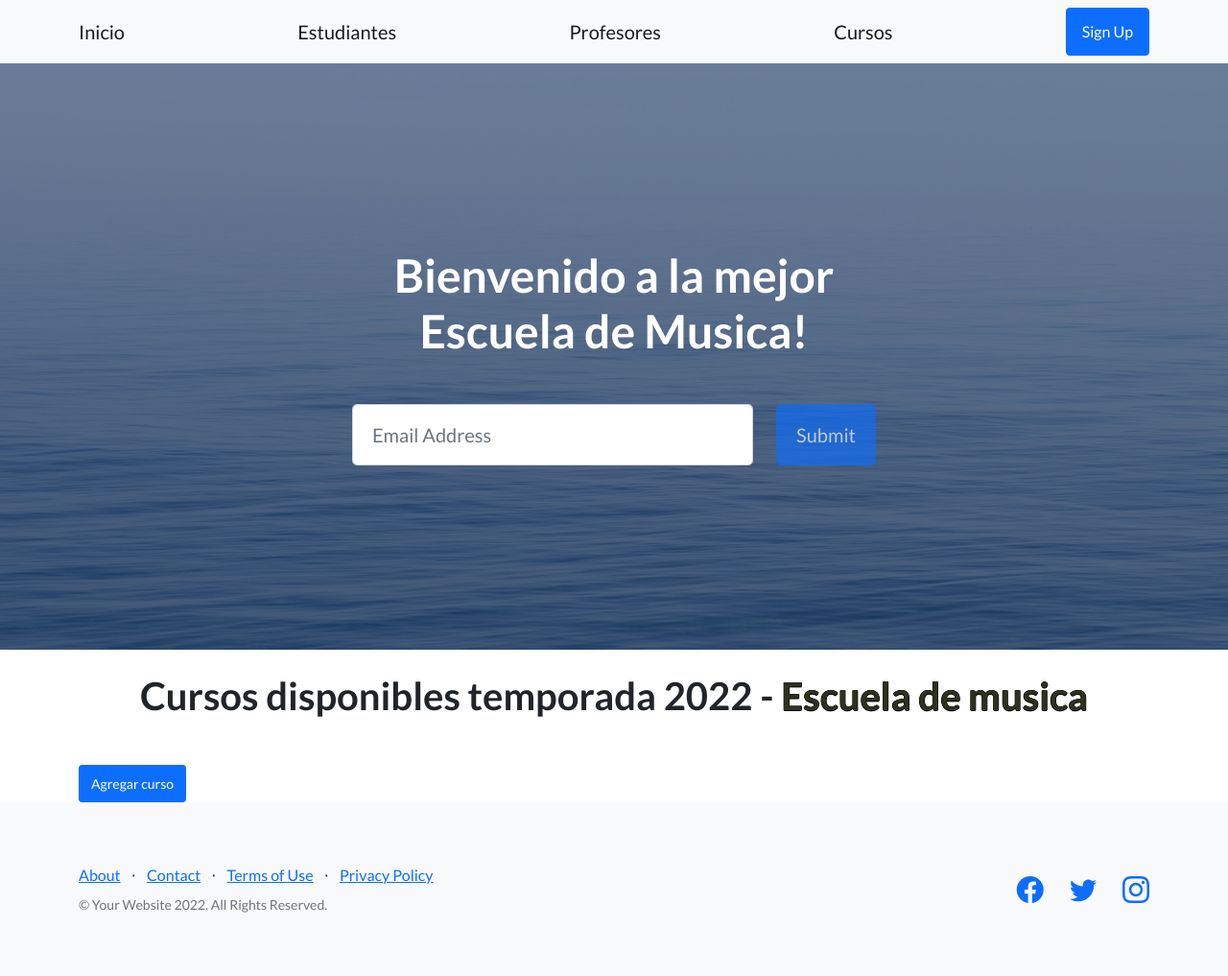
After one commit to Cocardo1w/proyectocoder, a Django app: page /appmusica/curso/list in a window 1280 px wide. The commit adds this page. Shown: the whole page at 96% size. Run offline with Django 4.2, Linux system fonts and the light colour scheme; data that the repository does not hold is empty; some libraries are stand-ins or nearby versions.

Commit message:
appmusica 2

```diff
--- /dev/null
+++ b/appmusica/templates/appmusica/cursos_list.html
@@ -0,0 +1,33 @@
+
+{% extends 'appmusica/base.html' %}
+
+
+{% block main_content %}
+<h1 class="text-center mt-4">Cursos disponibles temporada 2022 - <span style="color: #2f311e; text-shadow: -.5px 0 black, 0 .5px black, .5px 0 black, 0 -.5px black;">Escuela de musica</span></h1>
+
+<div class="container m-5">
+    <div class="card-columns">
+        {% for curso in object_list %}
+        <div class="card text-center p-3 m-3">
+            <div class="card-body">
+                <h5 class="card-title">{{curso.nombre}}</h5>
+                <a class="card-link" href="{%url 'curso_detail' curso.camada%}">Detalle</a> |
+                <a class="card-link" href="{%url 'curso_update' curso.camada%}">Actualizar</a> |
+                <a class="card-link" href="{%url 'curso_delete' curso.camada%}">Borrar</a>
+            </div>
+        </div>
+        {% endfor %}
+    </div>
+</div>
+
+<div class="container">
+    <a class="btn btn-primary btn-sm" href="{% url 'curso_create' %}">Agregar curso</a>
+</div>
+
+{% endblock main_content %}
+
+    <ul>
+        <p>
+            <a href="{% url 'curso_create'%}">Agregar Curso</a>
+        </p>
+    </ul>
--- a/appmusica/urls.py
+++ b/appmusica/urls.py
@@ -1,3 +1,5 @@
+from unicodedata import name
+from django import views
 from django.urls import URLPattern, path
 from appmusica.views import *
 
@@ -7,5 +9,15 @@
     path('profesores/', profesores, name="Profesores"),
     path('cursos/', cursos, name="Cursos"),
     path('cursoformulario/', formulario_curso, name='Formulario'),
+    path('buscarcurso/', buscarCurso, name='BusquedaCurso'),
+    path('borrarcurso/<camada_id>', borrar_curso, name="eliminarCurso"),
+    path('update_curso/<camada_id>/', actualizar_curso),
+
+
+    path("curso/list", CursoLista.as_view(), name="curso_list"),
+    path("curso/nuevo/", CursoCrear.as_view(), name="curso_create"),
+    path("curso/detalle/<pk>/", CursoDetalle.as_view(), name="curso_detail"),
+    path("curso/editar/<pk>/", CursoActualizar.as_view(), name="curso_update"),
+    path("curso/borrar/<pk>/", CursoBorrar.as_view(), name="curso_delete"),
 
 ]
--- a/appmusica/views.py
+++ b/appmusica/views.py
@@ -1,22 +1,138 @@
+from re import template
+from traceback import print_tb
+from urllib import request
 from django.http import HttpResponse
 from django.shortcuts import render
+from django.shortcuts import render, redirect
+from appmusica.models import Curso, Profesor, Estudiante
+from appmusica.forms import CursoFormulario
 
+
+
+#Vistas basadas en clases
+from django.views.generic import ListView
+from django.views.generic.detail import DetailView
+from django.views.generic.edit import CreateView, UpdateView, DeleteView
 
 def inicio(request):
     return render(request, "appmusica/index.html")
 # Create your views here.
+def cursos(request):
+    print(request)
+
+    cursos = Curso.objects.all()
+
+    if request.method == "POST":
+        formulario = CursoFormulario(request.POST)
+
+        if formulario.is_valid():
+            data = formulario.cleaned_data
+
+            curso = Curso(data['nombre'], data['camada'])
+            curso.save()
+
+            return redirect('Inicio')
+    else:
+
+        formulario = CursoFormulario()
+        return render(request, "appmusica/cursos.html", {"cursos": cursos, "title": "Cursos", "page": "Cursos", "formulario": formulario})
+
 def estudiantes(request):
-    return render(request, "appmusica/estudiantes.html")
+    estudiantes = Estudiante.objects.all()
+    return render(request, "appmusica/estudiantes.html", {"estudiantes": estudiantes, "title": "Estudiantes", "page": "Estudiantes"})
 
 def profesores(request):
-    return render(request, "appmusica/profesores.html")
+    profesores = Profesor.objects.all()
+    return render(request, "appmusica/profesores.html", {"profesores": profesores})
 
-def cursos(request):
-    return render(request, "appmusica/cursos.html")
+
 
 def formulario_curso(request):
 
-    datos = request.method
-    print(datos)
+    if request.method == "POST":
+        curso = CursoFormulario(request. POST) #ES PARA ASIGNAR A CADA CAMPO EL VALOR QUE CORRESPONDE
+        print(curso)
 
-    return render(request, 'appmusica/cursosFormulario.html')
+        if curso.is_valid:   #Si pasó la validacion de django
+            data = curso.cleaned_data
+
+            curso_nuevo = Curso(data['nombre'], data['camada'])
+            curso_nuevo.save()
+        return render(request, 'appmusica/index.html')
+    else:
+        curso_form = CursoFormulario()
+        return render(request, 'appmusica/cursosFormulario.html',{"formulario":curso_form})
+
+
+def buscarCurso(request):
+
+    data = request.GET.get("camada")
+    print(data)
+    if data:
+        curso = Curso.objects.filter(camada__icontains=data)
+        print(curso)
+
+        return render(request, 'appmusica/busquedaCurso.html', {"curso": curso[0], "id":data})
+
+    return render(request, 'appmusica/busquedaCurso.html')
+
+
+def borrar_curso(request, camada_id):
+    try:
+        curso = Curso.objects.get(camada=camada_id)
+        curso.delete()
+
+        return render(request, "appmusica/index.html")
+    except Exception as exc:
+        return render(request, "appmusica/index.html")
+
+def actualizar_curso(request, camada_id):
+
+    curso = Curso.objects.get(camada=camada_id)
+
+
+    if request.method == "POST":
+        formulario = CursoFormulario(request.POST)
+
+        if formulario.is_valid():
+
+            informacion = formulario.cleaned_data
+
+
+            curso.nombre = informacion["nombre"]
+
+            curso.save()
+
+            return render(request, "appmusica/index.html")
+
+    else:
+
+        formulario = CursoFormulario(initial={"nombre": curso.nombre, "camada": curso.camada})
+
+        return render(request, "appmusica/update_curso.html", {"formulario": formulario, "camada_id":camada_id})
+
+class CursoLista(ListView):
+    model = Curso
+    template_name = "appmusica/cursos_list.html"
+
+class CursoDetalle(DetailView):
+
+    model = Curso
+    template_name = "appmusica/curso_detalle.html"
+
+class CursoCrear(CreateView):
+
+    model = Curso
+    success_url = "/appmusica/curso/list" #Renderiza en list
+    fields = ['nombre', 'camada'] #Campos que aparecen en el formulario
+
+class CursoActualizar(UpdateView):
+
+    model = Curso
+    success_url = "/appmusica/curso/list"
+    fields = ['nombre']
+
+class CursoBorrar(DeleteView):
+    model = Curso
+    success_url = "/appmusica/curso/list"
+    fields = ['nombre']
--- a/proyecto_coder_sandez/settings.py
+++ b/proyecto_coder_sandez/settings.py
@@ -25,7 +25,7 @@
 # SECURITY WARNING: don't run with debug turned on in production!
 DEBUG = True
 
-ALLOWED_HOSTS = []
+ALLOWED_HOSTS = ['*']
 
 
 # Application definition
```
Also changed, not shown: appmusica/forms.py (added, +7 -0 lines), appmusica/models.py (+10 -0 lines), appmusica/templates/appmusica/busquedaCurso.html (added, +28 -0 lines), appmusica/templates/appmusica/curso_confirm_delete.html (added, +18 -0 lines), appmusica/templates/appmusica/curso_detalle.html (added, +20 -0 lines), appmusica/templates/appmusica/curso_form.html (added, +13 -0 lines), appmusica/templates/appmusica/cursos.html (+44 -9 lines), appmusica/templates/appmusica/cursosFormulario.html (deleted, +0 -22 lines), appmusica/templates/appmusica/estudiantes.html (+23 -8 lines), appmusica/templates/appmusica/update_curso.html (added, +15 -0 lines).
